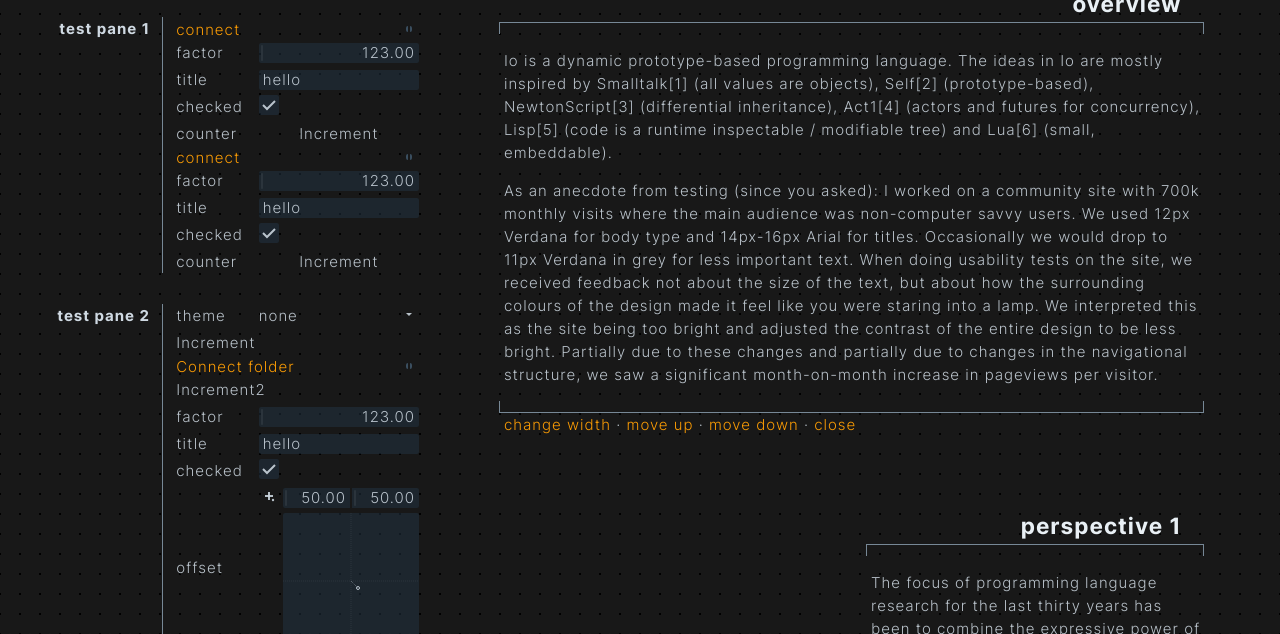
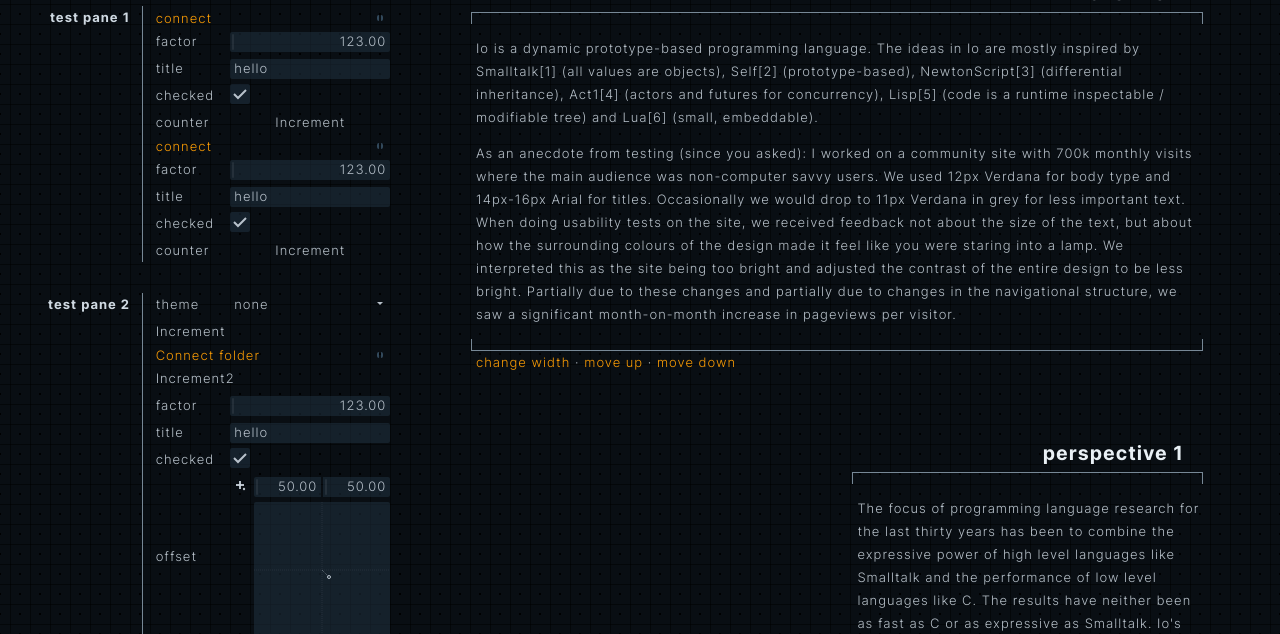
Before and after one commit to botbreeder/fui-draft, a plain HTML site: page index.html in a window 1280 px wide. Shown: the part 166-800 px from the top of the page. Drawn offline with Linux system fonts and the light colour scheme.

Commit message:
Add files via upload

```diff
--- a/css/main.css
+++ b/css/main.css
@@ -10,15 +10,18 @@
 }
 
 body {
-    background: #181818;
-    background-image: radial-gradient(#000000 1px, transparent 0);
+    background: #090e13;
+    background-image:
+        linear-gradient(to right, #00000080 1px, transparent 0),
+        linear-gradient(to bottom, #00000080 1px, transparent 0),
+        radial-gradient(#000000 1px, transparent 0);
     background-size: 20px 20px;
     background-position: -10px -10px;
     color: #cfd9e2E0;
     font-family: inter;
     text-rendering: optimizeLegibility;
     line-height: 23px;
-    font-size: 15px;
+    font-size: 13px;
     font-weight: 300;
     letter-spacing: 1px;
 }
@@ -189,12 +192,12 @@ body {
 }
 
 .space-buttons {
-    cursor: pointer;
     padding-left: 5px;
     user-select: none;
 }
 
 .space-button {
+    cursor: pointer;
     transition: font-weight ease-out 150ms, color ease-out 150ms;
     color: #fb9c04;
 }
--- a/css/tweakpane.css
+++ b/css/tweakpane.css
@@ -35,7 +35,7 @@ div.vmenu-content * {
     font-family: inter;
     text-rendering: optimizeLegibility;
     line-height: 23px;
-    font-size: 15px;
+    font-size: 13px;
     font-weight: 300;
     letter-spacing: 1px;
 }
@@ -69,22 +69,25 @@ button.tp-btnv_b, .tp-btnv_b, .tp-btnv {
     height: 23px;
 }
 
-select.tp-lstv_s {
+/*select.tp-lstv_s {
     padding: 0;
     margin: 0;
     appearance: none;
     outline-color: transparent;
     border: none;
-}
+}*/
 
-select.tp-lstv_s * {
-    appearance: none;
+select.tp-lstv_s option {
+    font-family: inter, 'Segoe UI', Tahoma, Geneva, Verdana, Roboto, sans-serif;
+    color: black;
+/*    appearance: none;
     outline-color: transparent;
-    box-sizing: border-box;
-    border: none;
+    border: none !important;
+    outline: none !important;
     color: #fb9c04;
     background-color: #202020;
-    padding: 0;
-    margin: 0;
-    font-family: inter, 'Segoe UI', Tahoma, Geneva, Verdana, Roboto, sans-serif;
+    padding: 0px !important;
+    margin: 0px !important;
+    box-shadow: none !important;
+    -moz-appearance:toolbox;*/
 }
--- a/js/ui.js
+++ b/js/ui.js
@@ -53,8 +53,7 @@ function addSpace(name, col, type, content) {
     <div class="space-buttons">
         <span class="space-button" onclick="changeSpaceWidth(this)">change width</span> ·
         <span class="space-button" onclick="moveSpace(this, -1)">move up</span> ·
-        <span class="space-button" onclick="moveSpace(this, +1)">move down</span> ·
-        <span class="space-button">close</span>
+        <span class="space-button" onclick="moveSpace(this, +1)">move down</span>
     </div>
     </div>
     `;
```
